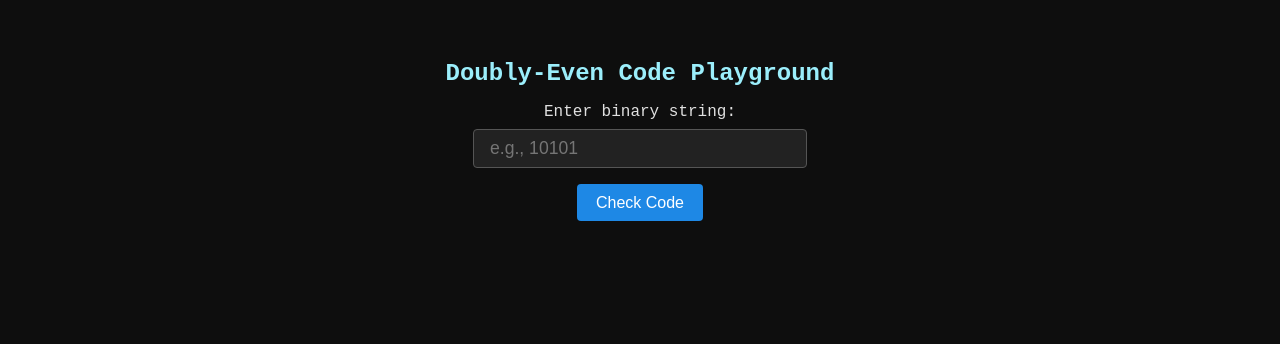
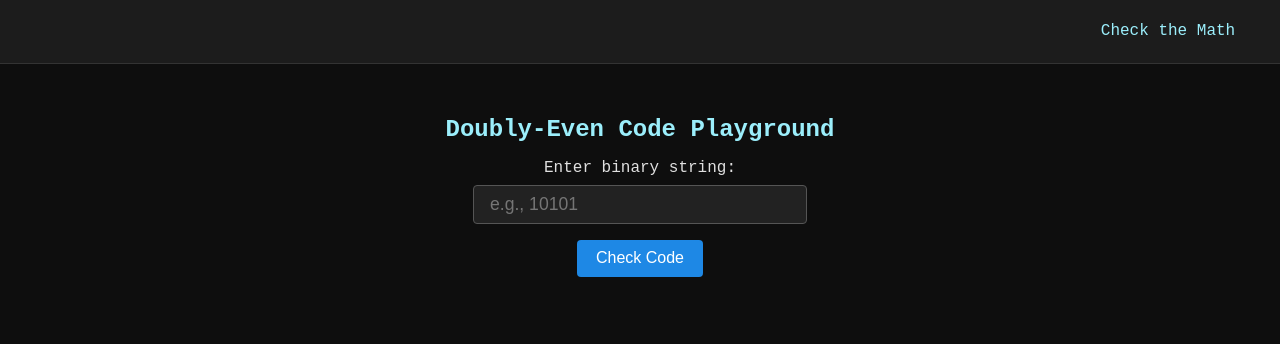
Before and after one commit to sarahcssiqueira/doubly-even-code-checker, a plain HTML site: page index.html in a window 1280 px wide. Drawn offline with Linux system fonts and the light colour scheme.

Commit message:
feat: adds menu in the homepage

```diff
--- a/index.html
+++ b/index.html
@@ -8,7 +8,44 @@
       font-family: 'Courier New', monospace;
       background: #0e0e0e;
       color: #e0e0e0;
+      margin: 0;
+      padding: 0;
+      display: flex;
+      flex-direction: column;
+      align-items: center;
+    }
+
+    nav {
+      width: 100%;
+      background: #1c1c1c;
+      padding: 1rem 2rem;
+      display: flex;
+      justify-content: flex-end;
+      border-bottom: 1px solid #333;
+      box-sizing: border-box;
+      position: sticky;
+      top: 0;
+      z-index: 10;
+    }
+
+    nav a {
+      color: #9beefb;
+      text-decoration: none;
+      font-size: 1rem;
+      padding: 0.4rem 0.8rem;
+      border-radius: 4px;
+      transition: background 0.3s, border 0.3s;
+    }
+
+    nav a:hover {
+      background: #2a2a2a;
+    }
+
+    main {
       padding: 2rem;
+      max-width: 600px;
+      width: 100%;
+      box-sizing: border-box;
       display: flex;
       flex-direction: column;
       align-items: center;
@@ -25,7 +62,8 @@
       border: 1px solid #555;
       padding: 0.5rem 1rem;
       font-size: 1.1rem;
-      width: 300px;
+      width: 100%;
+      max-width: 300px;
       margin-top: 0.5rem;
       border-radius: 4px;
     }
@@ -64,7 +102,6 @@
       padding: 6px;
       border-radius: 4px;
       background: #333;
-      transition: background 0.3s;
     }
 
     .bit.original {
@@ -93,12 +130,20 @@
   </style>
 </head>
 <body>
-  <h2>Doubly-Even Code Playground</h2>
-  <label for="input">Enter binary string:</label>
-  <input type="text" id="input" maxlength="32" placeholder="e.g., 10101" />
-  <button onclick="check()">Check Code</button>
 
-  <div class="output" id="result"></div>
+  <nav>
+    <a href="https://github.com/sarahcssiqueira/doubly-even-code-checker/blob/master/math.md" target="_blank">Check the Math</a>
+  </nav>
+
+  <main>
+    <h2>Doubly-Even Code Playground</h2>
+
+    <label for="input">Enter binary string:</label>
+    <input type="text" id="input" maxlength="32" placeholder="e.g., 10101" />
+    <button onclick="check()">Check Code</button>
+
+    <div class="output" id="result"></div>
+  </main>
 
   <script src="script.js"></script>
 </body>
```
